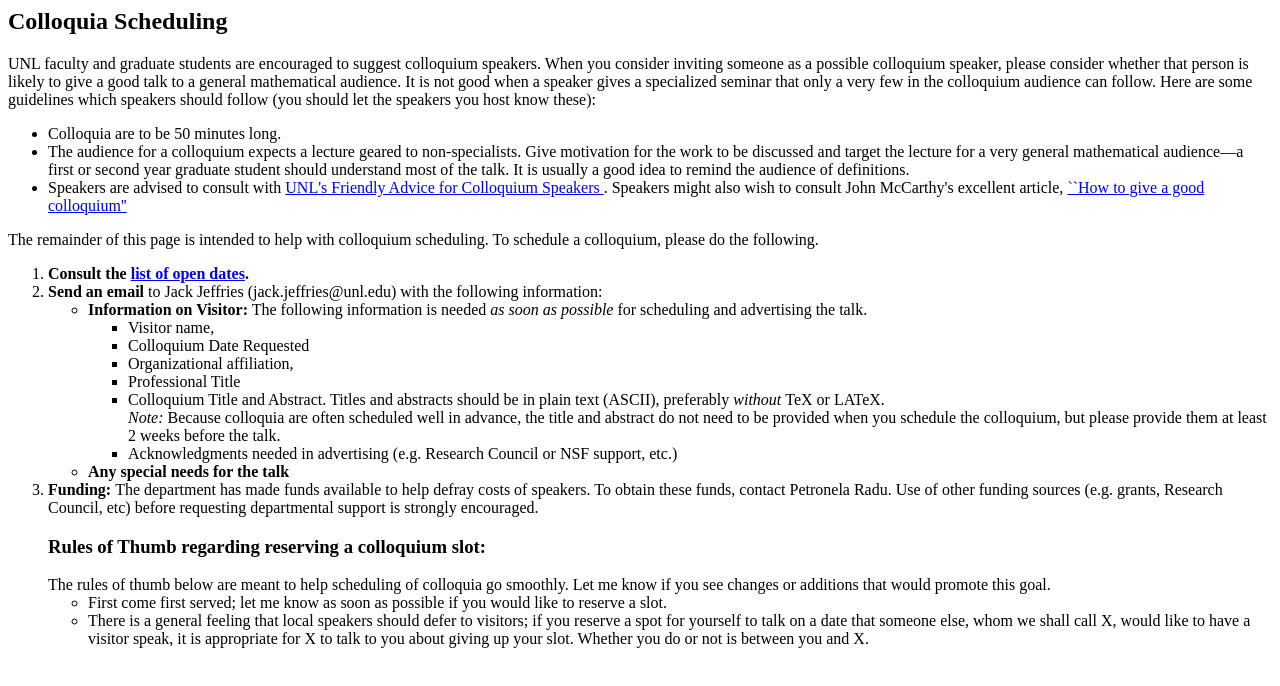
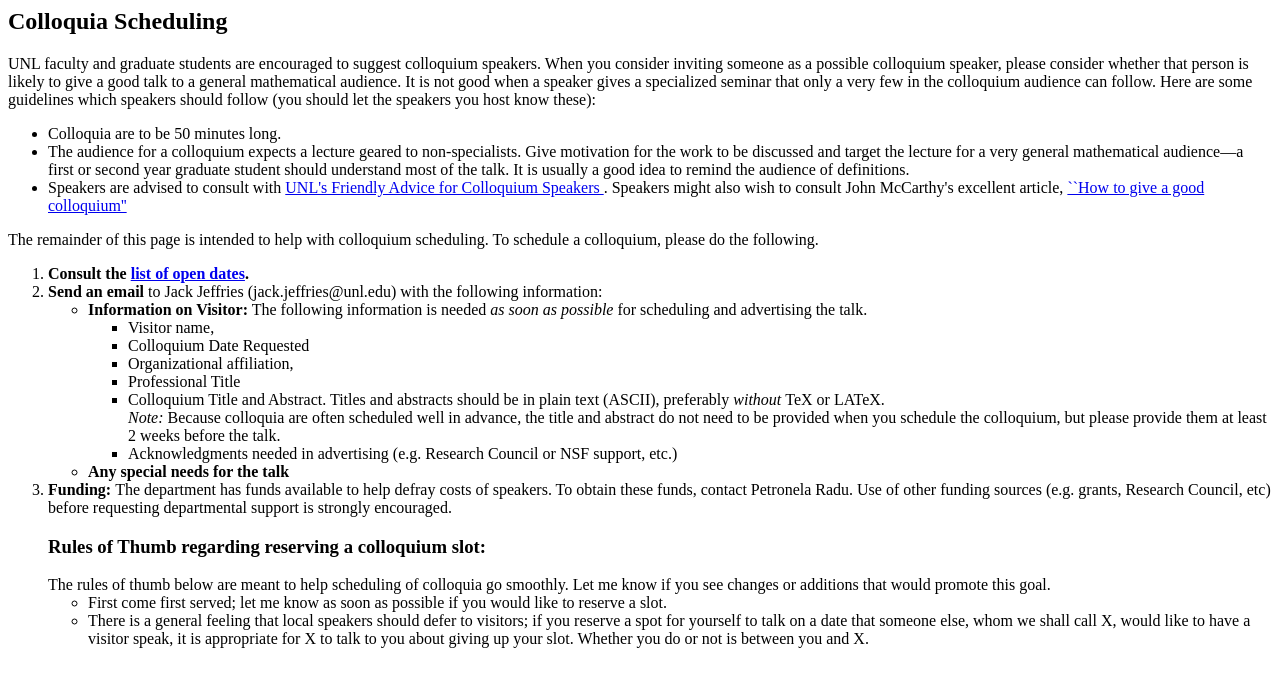
Before and after one commit to jack-jeffries/jack-jeffries.github.io, a plain HTML site: page Colloquium/Scheduling.html in a window 1280 px wide. Drawn offline with Linux system fonts and the light colour scheme.

Commit message:
Update Scheduling.html

```diff
--- a/Colloquium/Scheduling.html
+++ b/Colloquium/Scheduling.html
@@ -68,7 +68,7 @@ of open dates</a>. </b>
 
 </ul>
 
-<li> <b> Funding: </b>  The department has made funds available to help
+<li> <b> Funding: </b>  The department has funds available to help
  defray costs of speakers.  To obtain these funds, contact Petronela Radu. Use of other funding sources
 (e.g. grants, Research
 Council, etc) before requesting departmental support
```
